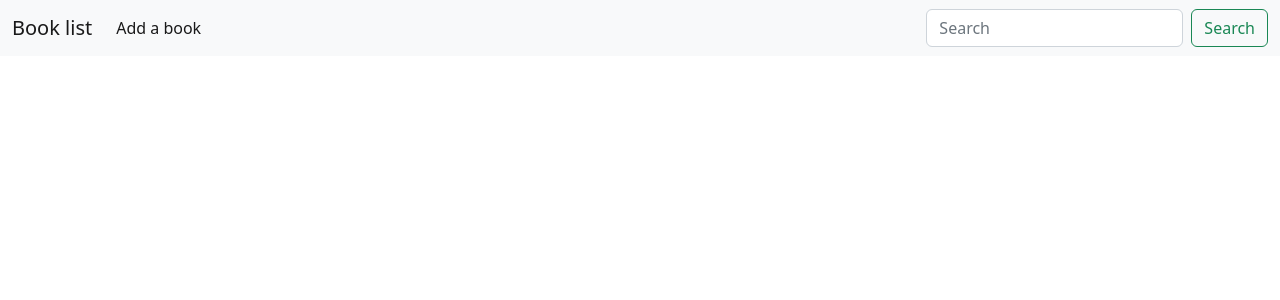
After one commit to ranerlich7/library_django, a Django app: template templates/base.html in a window 1280 px wide. The commit adds this page. Shown: the top 300 px of the page. Run offline with Django 3.2, Linux system fonts and the light colour scheme; the template is opened without the code that fills it, so the values that code supplies are empty.

Commit message:
added views for books + base template

```diff
--- a/library/settings.py
+++ b/library/settings.py
@@ -55,7 +55,7 @@ ROOT_URLCONF = 'library.urls'
 TEMPLATES = [
     {
         'BACKEND': 'django.template.backends.django.DjangoTemplates',
-        'DIRS': [],
+        'DIRS': [os.path.join(BASE_DIR, 'templates')],
         'APP_DIRS': True,
         'OPTIONS': {
             'context_processors': [
--- a/library/urls.py
+++ b/library/urls.py
@@ -17,10 +17,12 @@ from django.conf.urls import url, include
 from django.contrib import admin
 from django.conf.urls.static import static
 from . import settings
+from books.views import books
 
 urlpatterns = [
     url(r'^admin/', admin.site.urls),
     url(r'^books/', include('books.urls')),
+    url(r'', books)
 ]
 urlpatterns += static(settings.STATIC_URL, document_root=settings.STATIC_ROOT)
 urlpatterns += static(settings.MEDIA_URL, document_root=settings.MEDIA_ROOT)
--- /dev/null
+++ b/templates/base.html
@@ -0,0 +1,34 @@
+<!DOCTYPE html>
+<html lang="en">
+<head>
+    <!-- CSS only -->
+<link href="https://cdn.jsdelivr.net/npm/bootstrap@5.2.0/dist/css/bootstrap.min.css" rel="stylesheet" integrity="sha384-gH2yIJqKdNHPEq0n4Mqa/HGKIhSkIHeL5AyhkYV8i59U5AR6csBvApHHNl/vI1Bx" crossorigin="anonymous">
+</head>
+<body>
+    <nav class="navbar navbar-expand-lg bg-light">
+        <div class="container-fluid">
+          <a class="navbar-brand" href="/">Book list</a>
+          <button class="navbar-toggler" type="button" data-bs-toggle="collapse" data-bs-target="#navbarSupportedContent" aria-controls="navbarSupportedContent" aria-expanded="false" aria-label="Toggle navigation">
+            <span class="navbar-toggler-icon"></span>
+          </button>
+          <div class="collapse navbar-collapse" id="navbarSupportedContent">
+            <ul class="navbar-nav me-auto mb-2 mb-lg-0">
+              <li class="nav-item">
+                <a class="nav-link active" aria-current="page" href="{% url 'books:add' %}">Add a book</a>
+              </li>
+            </ul>
+              <form class="d-flex" role="search" action="{% url 'books:search' %}" >
+              <input name="search" class="form-control me-2" type="search" placeholder="Search" aria-label="Search">
+              <button class="btn btn-outline-success" type="submit">Search</button>
+            </form>
+
+          </div>
+        </div>
+      </nav>
+
+{% block content %}
+{% endblock %}
+<!-- JavaScript Bundle with Popper -->
+<script src="https://cdn.jsdelivr.net/npm/bootstrap@5.2.2/dist/js/bootstrap.bundle.min.js" integrity="sha384-OERcA2EqjJCMA+/3y+gxIOqMEjwtxJY7qPCqsdltbNJuaOe923+mo//f6V8Qbsw3" crossorigin="anonymous"></script>
+</body>
+</html>
```
Also changed, not shown: books/templates/books.html (+19 -12 lines), books/urls.py (+7 -1 lines), books/views.py (+11 -2 lines), README.md.
